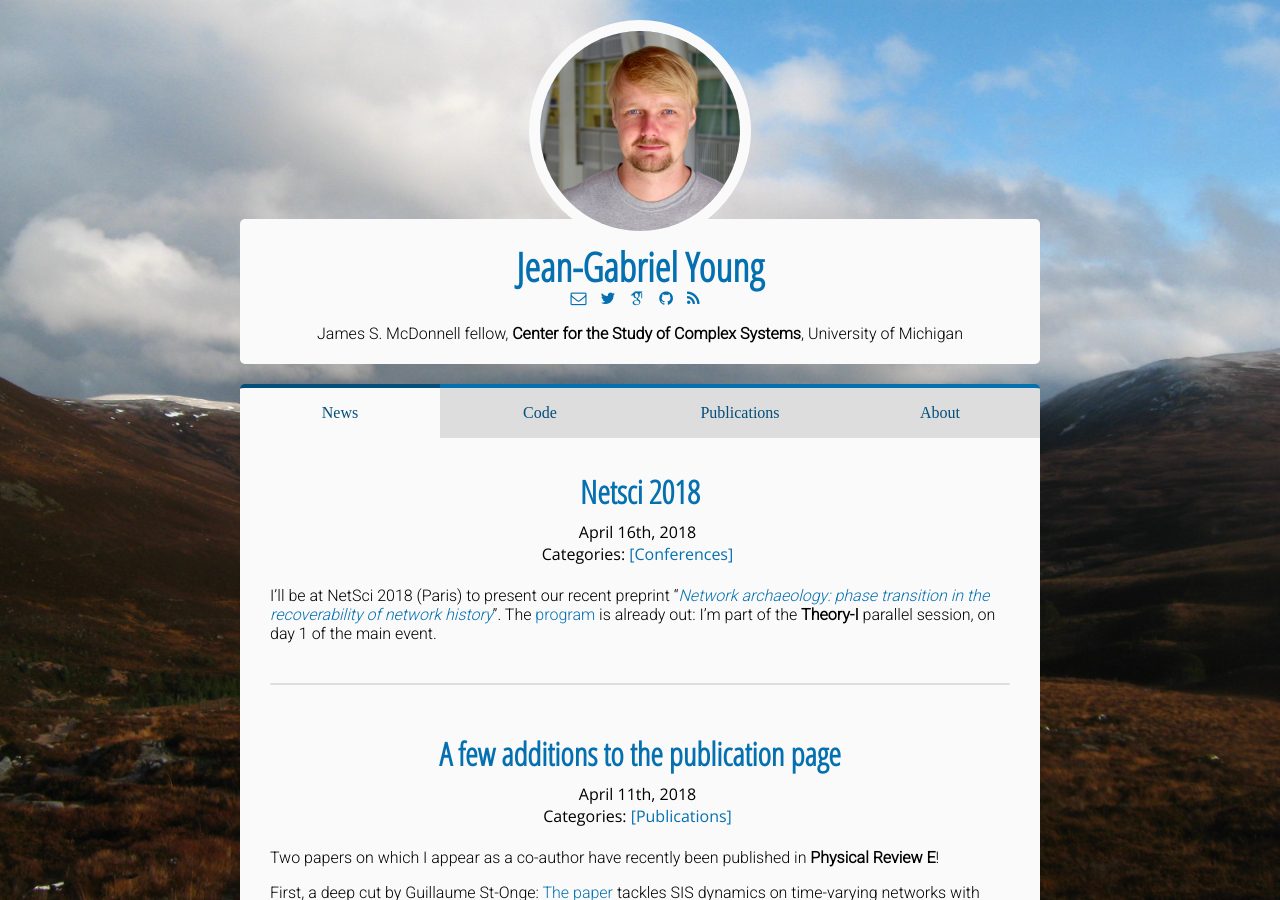
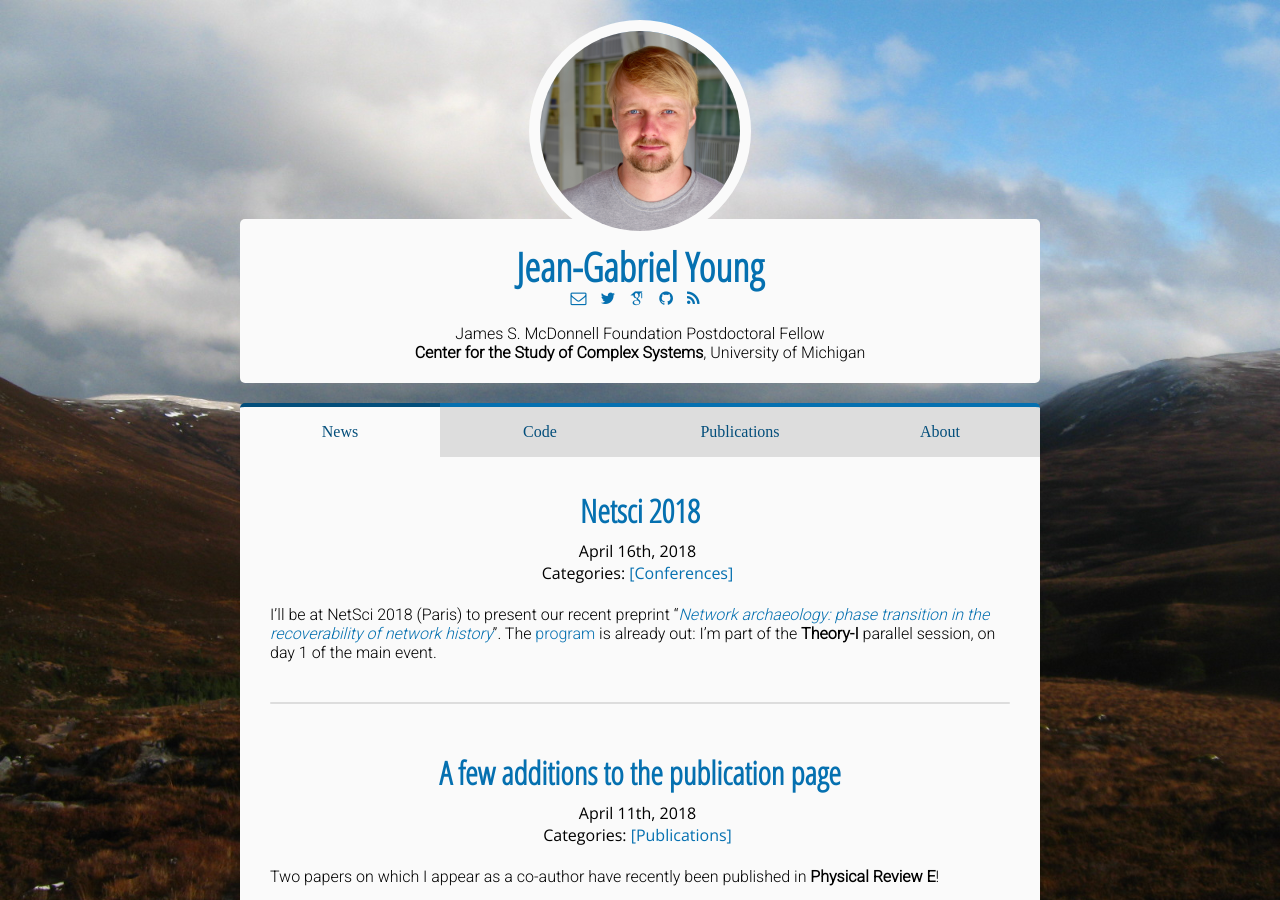
Before and after one commit to jg-you/jg-you.github.io, a Jekyll site: the page built from index.html, in a window 1280 px wide and 900 px high. Built offline with Jekyll 4.4.1, drawn with Linux system fonts in a browser that asks for light colours; some web fonts are replaced; comment, search, counter and statistics services are not loaded.

Commit message:
Update header.html

```diff
--- a/_includes/header.html
+++ b/_includes/header.html
@@ -11,7 +11,8 @@
             <li class="contact-list-item-top"><a href="https://github.com/jg-you/"><i class="fa fa-github" aria-hidden="true"></i></a></li>
             <li class="contact-list-item-top"><a href="http://www.jgyoung.ca/feed.xml"><i class="fa fa-rss" aria-hidden="true"></i></a></li>
             </ul>
-            <p>James S. McDonnell fellow, <b>Center for the Study of Complex Systems</b>, University of Michigan</p>
+            <p>James S. McDonnell Foundation Postdoctoral Fellow<br/>
+               <b>Center for the Study of Complex Systems</b>, University of Michigan</p>
         </div>
         <nav class="site-nav">
             <a href="/index.html"><div class="nav-button-left" {% if page.title == "News" or page.layout == "post" %}id="active-nav"{% endif %}> News </div></a>
```
